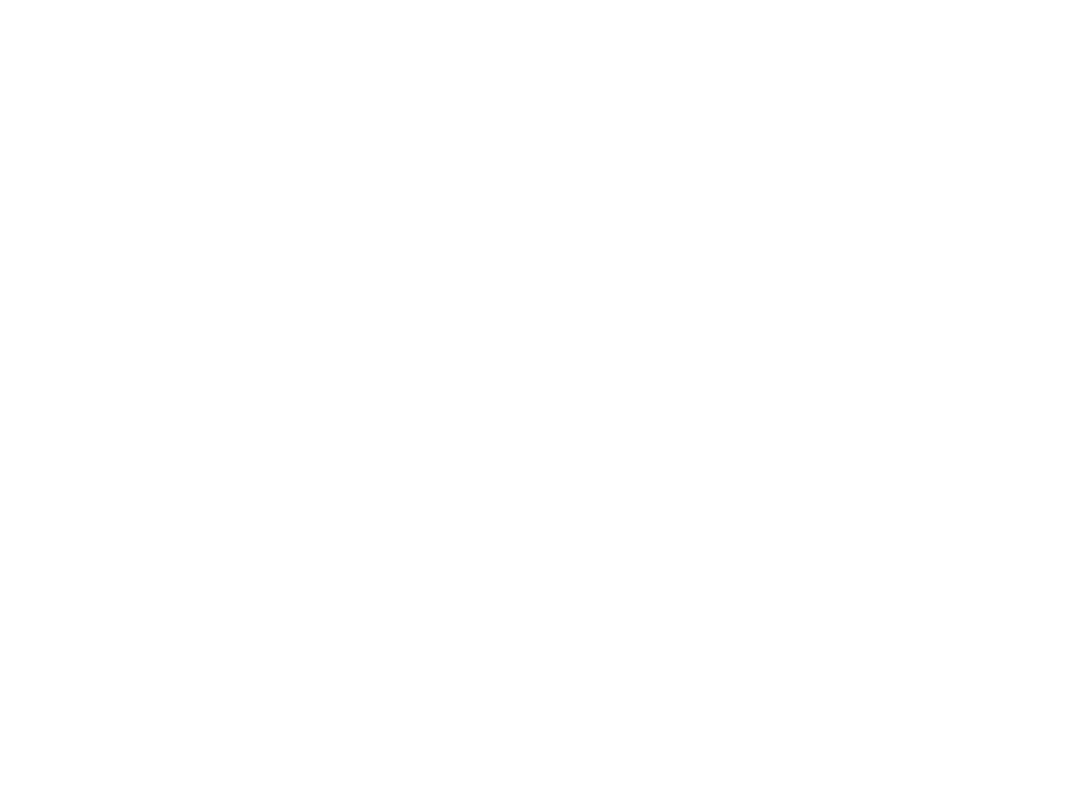
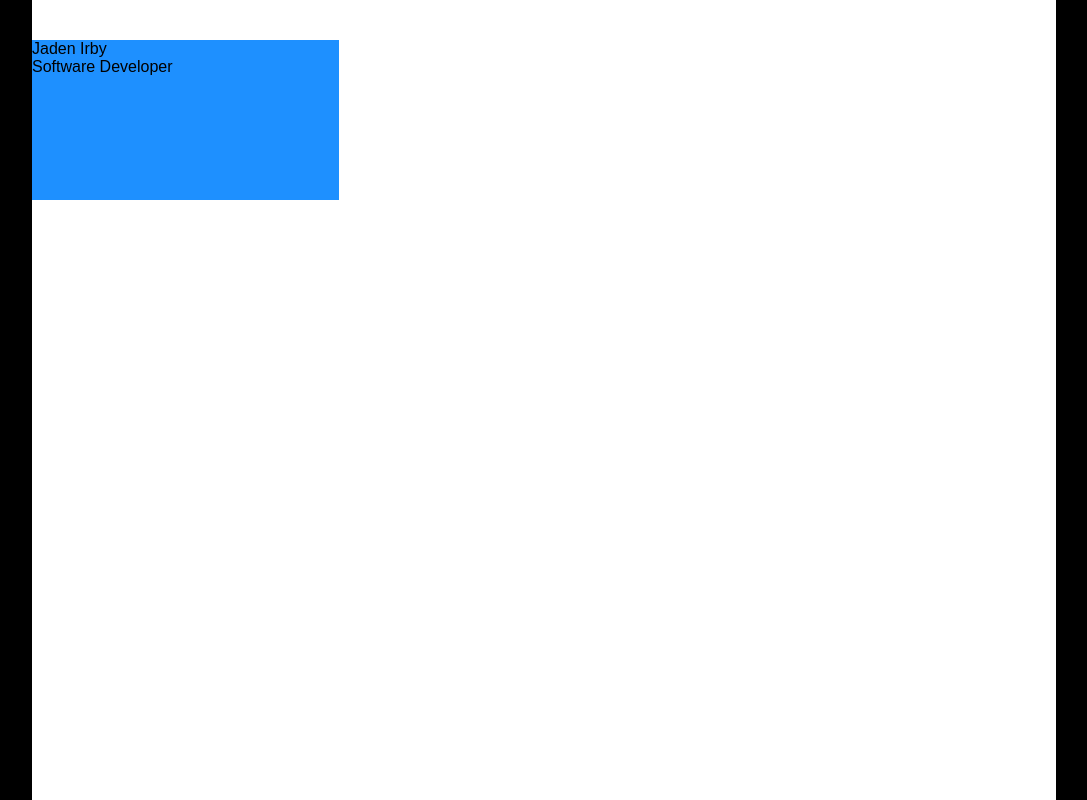
Before and after one commit to J-Eye/Resume, a plain HTML site: page index.html in a window 1280 px wide. Shown: the whole page, without its empty margins (96-1183 px from the left). Drawn offline with Linux system fonts and the light colour scheme.

Commit message:
started header

```diff
--- a/index.html
+++ b/index.html
@@ -5,16 +5,14 @@
     <meta http-equiv="X-UA-Compatible" content="IE=edge">
     <meta name="viewport" content="width=device-width, initial-scale=1.0">
     <title>Document</title>
+    <link rel="stylesheet" href="style.css" />
 </head>
 <body>
-    <div class="profile-container">
-
-    </div>
-    <div class="info-container">
-
-    </div>
-    <div class="descrption-container">
-
+    <div class="flex-container">
+        <div class="header">
+            <span class="name-header header-text">Jaden Irby</span>
+            <span class="title-header header-text">Software Developer</span>
+        </div>
     </div>
 </body>
 </html>
--- a/style.css
+++ b/style.css
@@ -1,15 +1,27 @@
-body {
-    display: flex;
+html, body {
+    height: 100%;
+    width: 100%;
+    margin: 0;
+    background-color: black;
 }
 
-.profile-container{
-    background-color: blue;
+.flex-container {
+    display: flex;
+    height: 100%;
+    width: 80%;
+    margin: auto;
+    background-color: white;
 }
 
-.info-container{
-    background-color: gray;
+.header {
+    background-color: dodgerblue;
+    height: 20%;
+    width: 30%;
+    margin-top: 40px;
 }
 
-.descrption-container{
-
+.header-text {
+    display: inline-block;
+    font-family: Arial, Helvetica, sans-serif;
+    width: 100%;
 }
```
